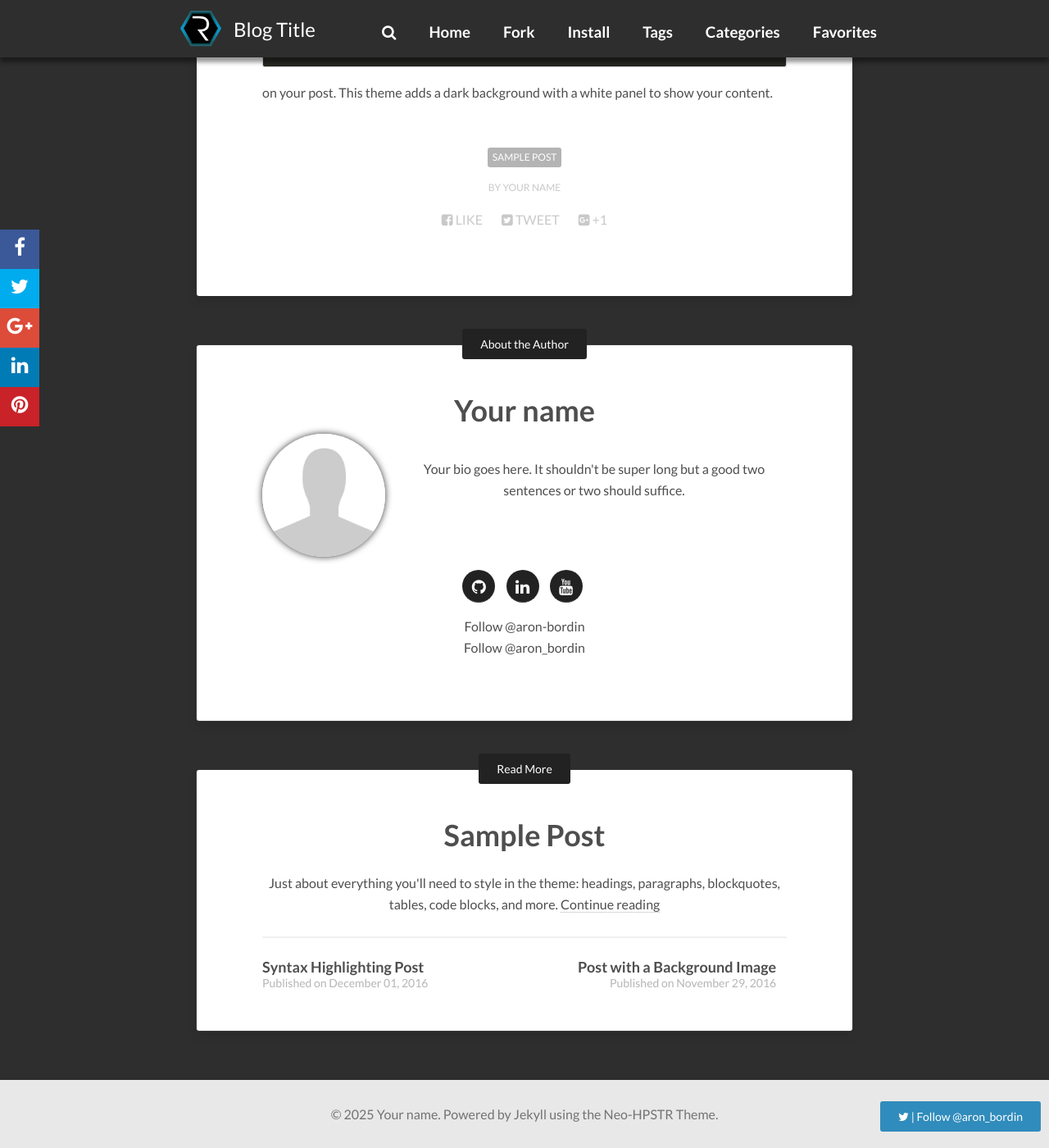
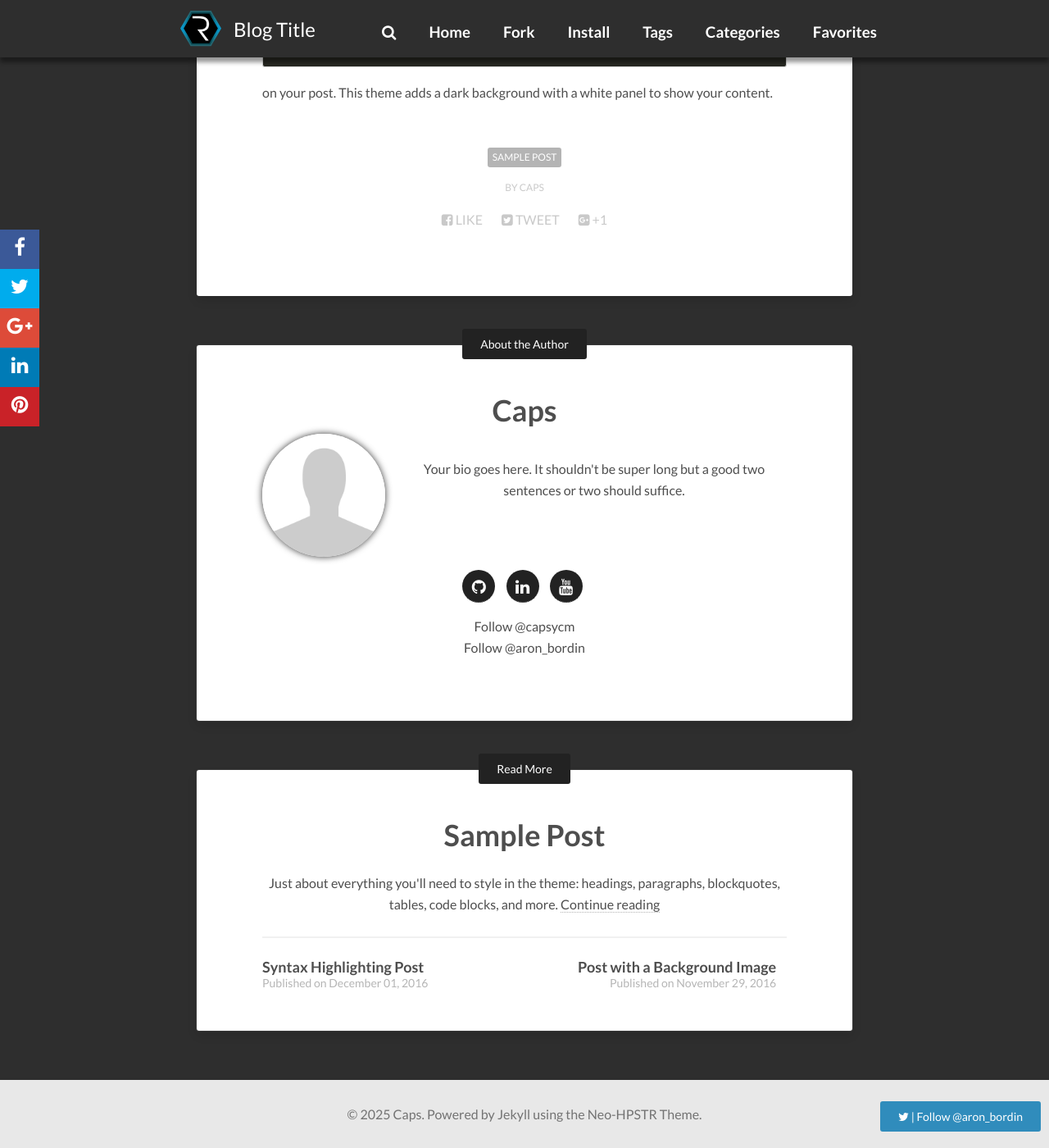
Before and after one commit to capsycm/capsycm.github.io, a Jekyll site: the page built from _posts/2016-11-30-dark-post.md, in a window 1280 px wide and 1400 px high, scrolled down 529 px. Shown: the whole window at 82% size. Built offline with Jekyll 4.4.1, drawn with Linux system fonts in a browser that asks for light colours; nearby versions of some CDN libraries; comment, search, counter and statistics services are not loaded.

Commit message:
Update _config.yml

```diff
--- a/_config.yml
+++ b/_config.yml
@@ -21,9 +21,9 @@ menu:
   - title: 'Home'
     url: '/'
   - title: 'Fork'
-    url: 'http://github.com/aron-bordin/neo-hpstr-jekyll-theme'
+    url: '/'
   - title: 'Install'
-    url: 'http://github.com/aron-bordin/neo-hpstr-jekyll-theme#installation'
+    url: '/'
   - title: 'Tags'
     url: '/tags'
   - title: 'Categories'
@@ -39,28 +39,28 @@ menu:
 
 # Owner/author information
 owner:
-  name:           Your name
-  site:           http://aronbordin.com
+  name:           Caps
+  site:           https://justlaw.is-best.net
   avatar:         images/avatar.jpg
   bio:            "Your bio goes here. It shouldn't be super long but a good two sentences or two should suffice."
-  email:          you@email.com
+  email:          capsycm@hotmail.com
   # Twitter nick for use in Twitter cards and follow button.
   twitter: aron_bordin # if no twitter in this config, the twitter follow button will be removed
   # GitHub nick for use in follow button in author block.
-  github: aron-bordin
+  github: capsycm
 
 # Twitter account associated with the site if different from owner/author twitter account.
 # Used in Twitter cards.
-twitter:
+# twitter:
 
 # Social networking links used in author block underneath posts. Update and remove as you like.
 social:
   - title: "github"
-    url: "https://github.com/aron-bordin"
+    url: "https://github.com/capsycm"
   - title: "linkedin"
-    url: "https://br.linkedin.com/in/aronbordin"
+    url: "/"
   - title: "youtube"
-    url: "https://www.youtube.com/channel/UCfnSek-9HPWOx5e2pH7VFgg"
+    url: "/"
 
 # Background image to be tiled on all pages
 background:
@@ -72,8 +72,8 @@ google_verify:
 bing_verify:
 
 # http://en.wikipedia.org/wiki/List_of_tz_database_time_zones
-timezone:    America/New_York
-locale:      en_US
+timezone:    Asia/Seoul
+locale:      ko_KR
 future:      true
 highlighter: rouge
 markdown:    kramdown
```
